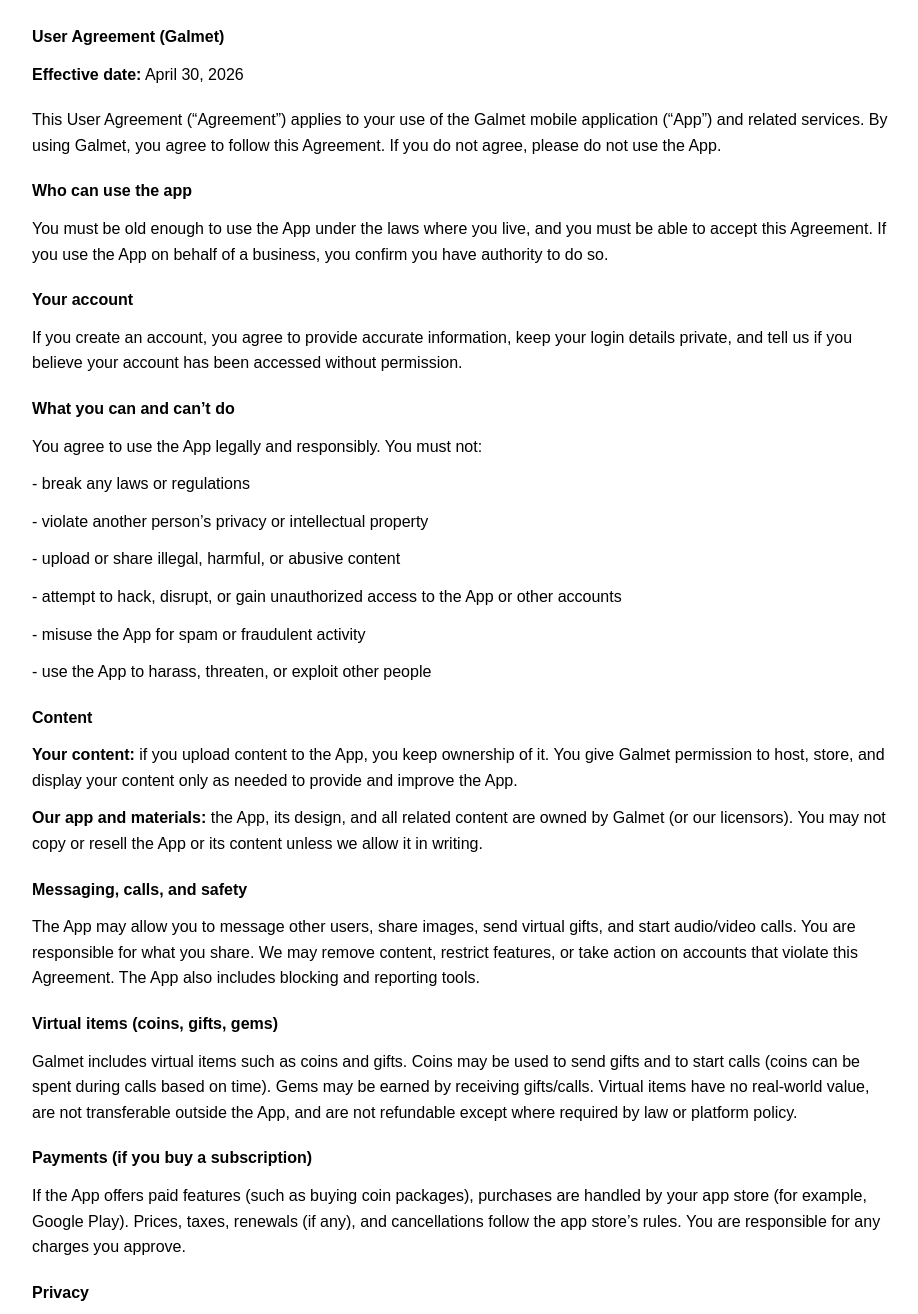
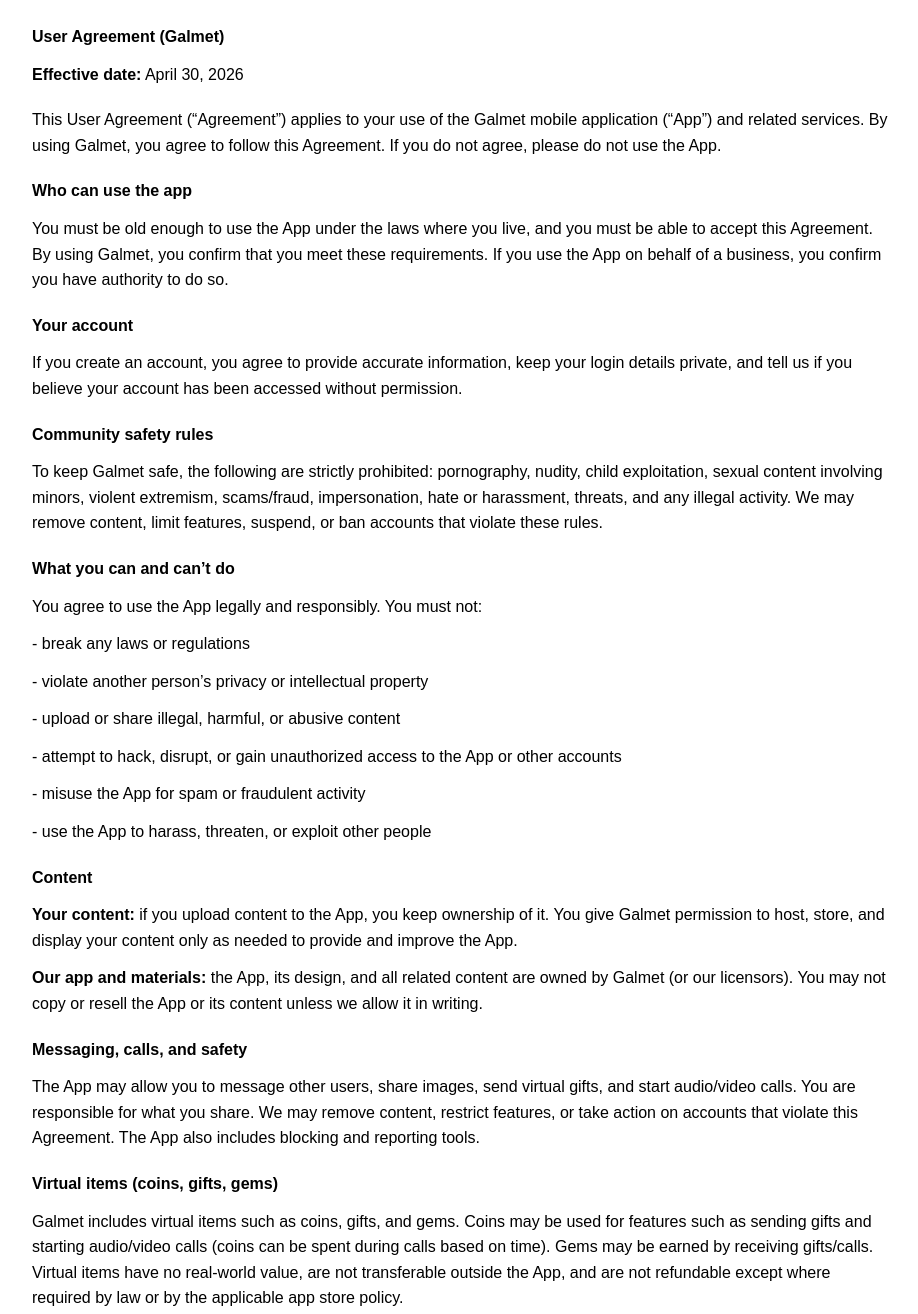
Before and after one commit to LILLAADAM/GALMET, a plain HTML site: page user-agreement.html in a window 1280 px wide. Shown: the top 1314 px of the page, without its empty margins (178-1096 px from the left). Drawn offline with Linux system fonts and the light colour scheme.

Commit message:
Update user-agreement.html

```diff
--- a/user-agreement.html
+++ b/user-agreement.html
@@ -33,11 +33,15 @@
 
     <div class="spacer"></div>
     <p><strong>Who can use the app</strong></p>
-    <p>You must be old enough to use the App under the laws where you live, and you must be able to accept this Agreement. If you use the App on behalf of a business, you confirm you have authority to do so.</p>
+    <p>You must be old enough to use the App under the laws where you live, and you must be able to accept this Agreement. By using Galmet, you confirm that you meet these requirements. If you use the App on behalf of a business, you confirm you have authority to do so.</p>
 
     <div class="spacer"></div>
     <p><strong>Your account</strong></p>
     <p>If you create an account, you agree to provide accurate information, keep your login details private, and tell us if you believe your account has been accessed without permission.</p>
+
+    <div class="spacer"></div>
+    <p><strong>Community safety rules</strong></p>
+    <p>To keep Galmet safe, the following are strictly prohibited: pornography, nudity, child exploitation, sexual content involving minors, violent extremism, scams/fraud, impersonation, hate or harassment, threats, and any illegal activity. We may remove content, limit features, suspend, or ban accounts that violate these rules.</p>
 
     <div class="spacer"></div>
     <p><strong>What you can and can’t do</strong></p>
@@ -60,7 +64,7 @@
 
     <div class="spacer"></div>
     <p><strong>Virtual items (coins, gifts, gems)</strong></p>
-    <p>Galmet includes virtual items such as coins and gifts. Coins may be used to send gifts and to start calls (coins can be spent during calls based on time). Gems may be earned by receiving gifts/calls. Virtual items have no real-world value, are not transferable outside the App, and are not refundable except where required by law or platform policy.</p>
+    <p>Galmet includes virtual items such as coins, gifts, and gems. Coins may be used for features such as sending gifts and starting audio/video calls (coins can be spent during calls based on time). Gems may be earned by receiving gifts/calls. Virtual items have no real-world value, are not transferable outside the App, and are not refundable except where required by law or by the applicable app store policy.</p>
 
     <div class="spacer"></div>
     <p><strong>Payments (if you buy a subscription)</strong></p>
@@ -87,6 +91,10 @@
     <p>We may update this Agreement from time to time. If we do, we’ll post the updated version here and update the effective date. Continuing to use the App means you accept the updated Agreement.</p>
 
     <div class="spacer"></div>
+    <p><strong>Governing law</strong></p>
+    <p>This Agreement is governed by the laws applicable in Pakistan, without regard to conflict of law principles, unless your local consumer protection laws require otherwise.</p>
+
+    <div class="spacer"></div>
     <p><strong>Contact</strong></p>
     <p>If you have questions about this Agreement, contact us at <a href="mailto:teamgalmet@gmail.com">teamgalmet@gmail.com</a>.</p>
   </main>
```
